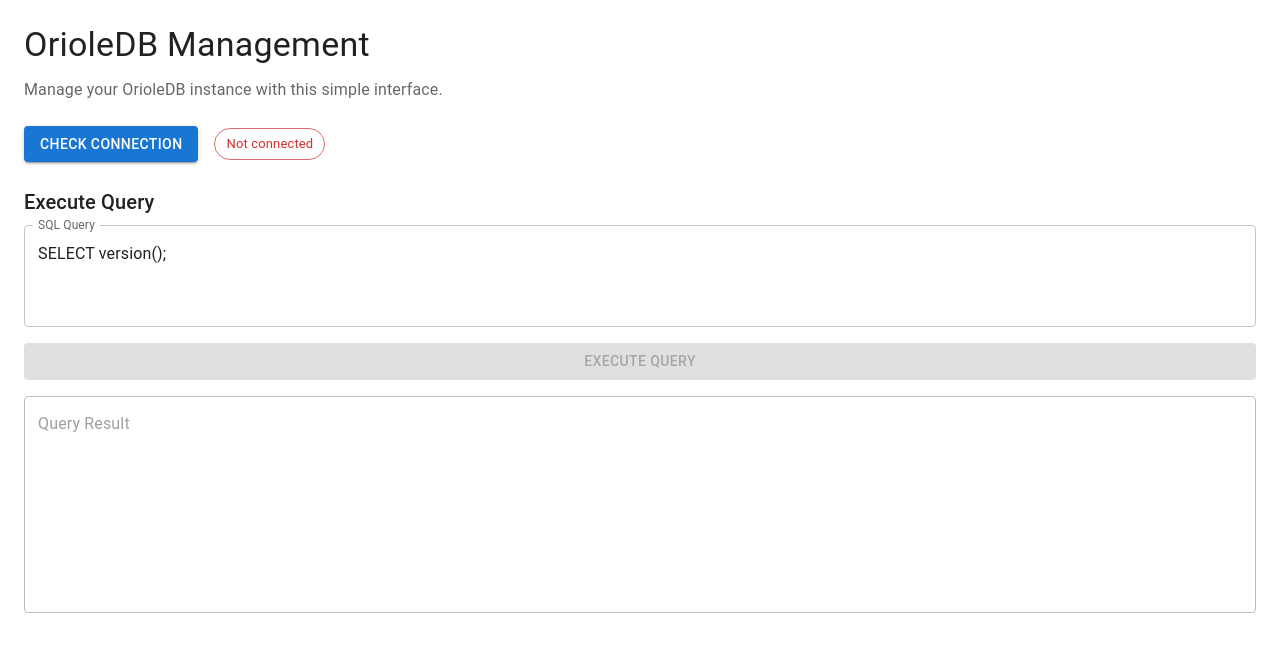
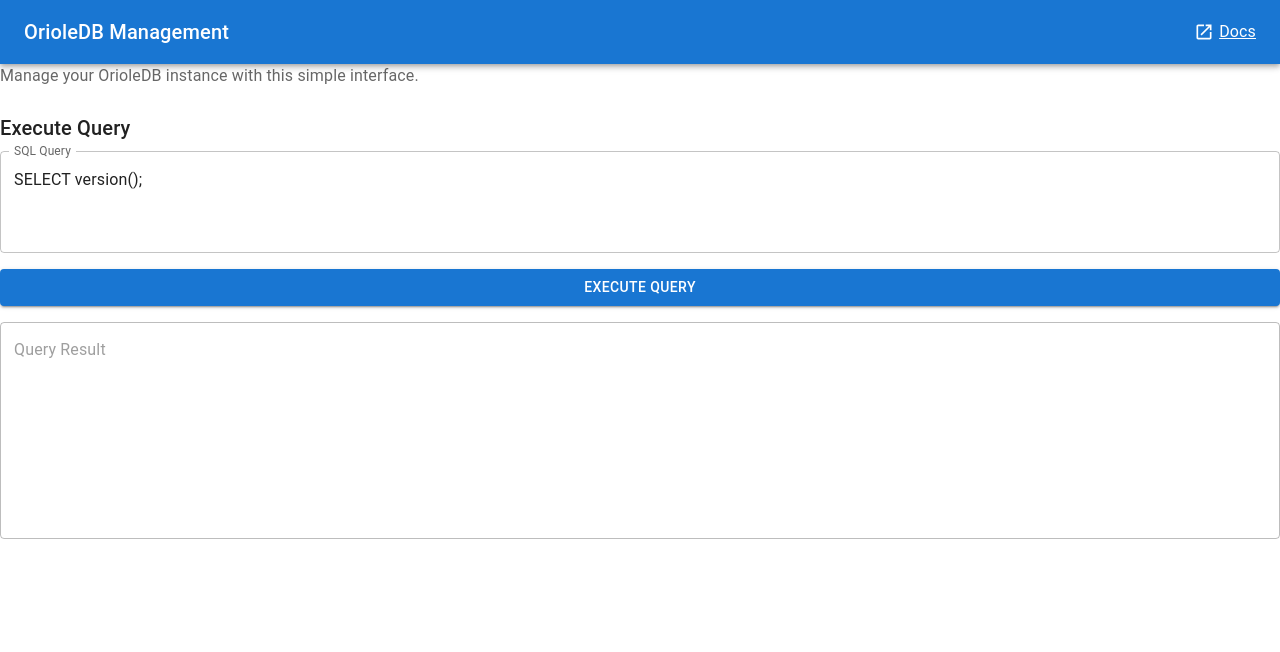
Before and after one commit to kiwicopple/supabase-docker-extensions, a React (Vite) app in the folder ui/: page / in a window 1280 px wide. Shown: the top 652 px of the page. Built offline with nearby package versions, Linux system fonts and the light colour scheme; what @docker/docker-mui-theme, @docker/extension-api-client would draw is missing.

Commit message:
basic UI improvements

```diff
--- a/ui/index.html
+++ b/ui/index.html
@@ -6,7 +6,7 @@
     <meta name="viewport" content="width=device-width, initial-scale=1.0" />
     <title>OrioleDB Extension</title>
   </head>
-  <body>
+  <body style="margin: 0; padding: 0">
     <div id="root"></div>
     <script type="module" src="/src/main.tsx"></script>
   </body>
--- a/ui/package.json
+++ b/ui/package.json
@@ -8,6 +8,7 @@
     "@docker/extension-api-client": "0.3.0",
     "@emotion/react": "11.10.4",
     "@emotion/styled": "11.10.4",
+    "@mui/icons-material": "^5.17.1",
     "@mui/material": "5.10.8",
     "react": "^18.2.0",
     "react-dom": "^18.2.0"
--- a/ui/src/App.tsx
+++ b/ui/src/App.tsx
@@ -1,7 +1,17 @@
-import React from 'react';
-import Button from '@mui/material/Button';
-import { createDockerDesktopClient } from '@docker/extension-api-client';
-import { Stack, TextField, Typography, Box, Chip } from '@mui/material';
+import React from "react";
+import Button from "@mui/material/Button";
+import { createDockerDesktopClient } from "@docker/extension-api-client";
+import {
+  Stack,
+  TextField,
+  Typography,
+  Box,
+  AppBar,
+  Toolbar,
+  IconButton,
+  Link,
+} from "@mui/material";
+import { OpenInNew as OpenInNewIcon } from "@mui/icons-material";
 
 const client = createDockerDesktopClient();
 
@@ -10,97 +20,67 @@
 }
 
 export function App() {
-  const [connectionStatus, setConnectionStatus] = React.useState<string>('Not connected');
-  const [queryResult, setQueryResult] = React.useState<string>('');
-  const [query, setQuery] = React.useState<string>('SELECT version();');
-  const [isConnected, setIsConnected] = React.useState<boolean>(false);
+  const [queryResult, setQueryResult] = React.useState<string>("");
+  const [query, setQuery] = React.useState<string>("SELECT version();");
   const ddClient = useDockerDesktopClient();
 
-  const checkConnection = async () => {
-    console.log('Checking connection to postgres-meta...');
+  const executeQuery = async () => {
+    console.log("Executing query:", query);
     try {
-      const response = await fetch('http://localhost:8080/health');
-      console.log('Health check response:', response);
-
-      if (response.ok) {
-        // Also test with a simple query
-        const queryResponse = await fetch('http://localhost:8080/query', {
-          method: 'POST',
+      const response = await fetch("http://localhost:8080/query", {
+        method: "POST",
         headers: {
-            'Content-Type': 'application/json',
-          },
-          body: JSON.stringify({ query: 'SELECT version();' }),
-        });
-
-        if (queryResponse.ok) {
-          const data = await queryResponse.json();
-          console.log('Version query result:', data);
-          setConnectionStatus('Connected to OrioleDB via postgres-meta');
-          setIsConnected(true);
-        } else {
-          throw new Error(`Query failed with status ${queryResponse.status}`);
-        }
-      } else {
-        throw new Error(`Health check failed with status ${response.status}`);
-      }
-    } catch (error) {
-      console.error('Connection check failed:', error);
-      const errorMessage = error instanceof Error ? error.message : JSON.stringify(error);
-      setConnectionStatus(`Connection failed: ${errorMessage}`);
-      setIsConnected(false);
-    }
-  };
-
-  const executeQuery = async () => {
-    console.log('Executing query:', query);
-    try {
-      const response = await fetch('http://localhost:8080/query', {
-        method: 'POST',
-        headers: {
-          'Content-Type': 'application/json',
+          "Content-Type": "application/json",
         },
         body: JSON.stringify({ query }),
       });
 
       if (response.ok) {
         const data = await response.json();
-        console.log('Query result:', data);
+        console.log("Query result:", data);
         setQueryResult(JSON.stringify(data, null, 2));
       } else {
         const errorText = await response.text();
-        throw new Error(`Query failed with status ${response.status}: ${errorText}`);
+        throw new Error(
+          `Query failed with status ${response.status}: ${errorText}`
+        );
       }
     } catch (error) {
-      console.error('Query execution failed:', error);
-      const errorMessage = error instanceof Error ? error.message : JSON.stringify(error);
+      console.error("Query execution failed:", error);
+      const errorMessage =
+        error instanceof Error ? error.message : JSON.stringify(error);
       setQueryResult(`Error: ${errorMessage}`);
     }
   };
 
   return (
-    <Box sx={{ p: 3 }}>
-      <Typography variant="h4" gutterBottom>
+    <Box sx={{ flexGrow: 1, px: 0, mx: 0 }}>
+      <AppBar position="static" color="primary">
+        <Toolbar>
+          <Typography variant="h6" component="div" sx={{ flexGrow: 1 }}>
             OrioleDB Management
           </Typography>
+          <Link
+            href="https://www.orioledb.com/docs"
+            target="_blank"
+            rel="noopener noreferrer"
+            color="inherit"
+            sx={{ display: "flex", alignItems: "center" }}
+          >
+            <IconButton color="inherit" size="small">
+              <OpenInNewIcon fontSize="small" />
+            </IconButton>
+            Docs
+          </Link>
+        </Toolbar>
+      </AppBar>
 
+      <Box>
         <Typography variant="body1" color="text.secondary" sx={{ mb: 3 }}>
           Manage your OrioleDB instance with this simple interface.
         </Typography>
 
         <Stack spacing={3}>
-        <Box>
-          <Stack direction="row" alignItems="center" spacing={2}>
-            <Button variant="contained" onClick={checkConnection}>
-              Check Connection
-            </Button>
-            <Chip
-              label={connectionStatus}
-              color={isConnected ? 'success' : 'error'}
-              variant="outlined"
-            />
-          </Stack>
-        </Box>
-
           <Box>
             <Typography variant="h6" gutterBottom>
               Execute Query
@@ -115,11 +95,7 @@
                 onChange={(e) => setQuery(e.target.value)}
                 placeholder="Enter your SQL query here..."
               />
-            <Button
-              variant="contained"
-              onClick={executeQuery}
-              disabled={!isConnected}
-            >
+              <Button variant="contained" onClick={executeQuery}>
                 Execute Query
               </Button>
               <TextField
@@ -135,5 +111,6 @@
           </Box>
         </Stack>
       </Box>
+    </Box>
   );
 }
--- a/ui/src/main.tsx
+++ b/ui/src/main.tsx
@@ -1,7 +1,7 @@
 import React from "react";
 import ReactDOM from "react-dom/client";
 import CssBaseline from "@mui/material/CssBaseline";
-import { DockerMuiThemeProvider } from "@docker/docker-mui-theme";
+import { DockerMuiV5ThemeProvider } from "@docker/docker-mui-theme";
 
 import { App } from './App';
 
@@ -12,9 +12,9 @@
       the `dockerDesktopTheme` class to your root <html> element to get
       some minimal Docker theming.
     */}
-    <DockerMuiThemeProvider>
+    <DockerMuiV5ThemeProvider>
       <CssBaseline />
       <App />
-    </DockerMuiThemeProvider>
+    </DockerMuiV5ThemeProvider>
   </React.StrictMode>
 );
```
Also changed, not shown: 2 other files (tests, documents, lock files or other folders). Lines whose indentation alone changed are shown as unchanged.
